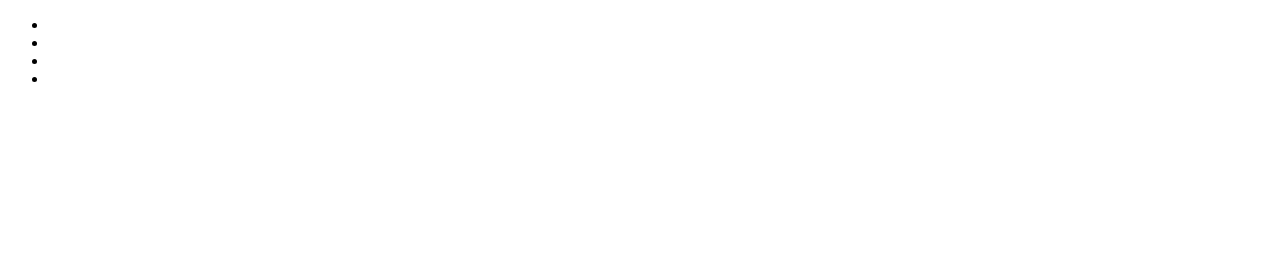
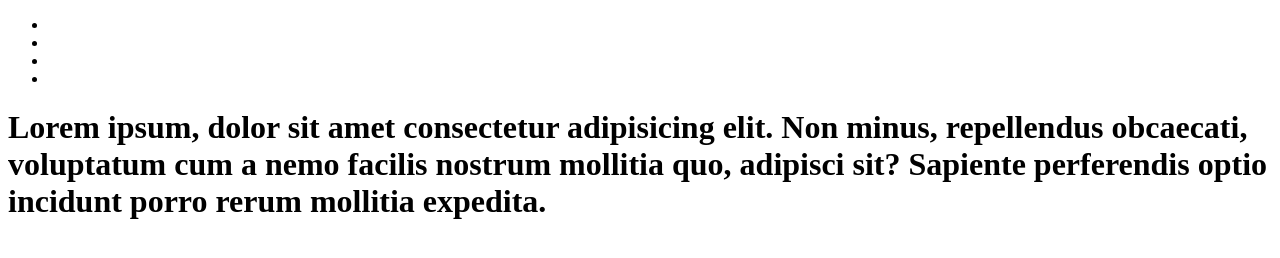
Before and after one commit to baoHocCodeZuiZe/project_festivalHue2025, a plain HTML site: page code_html_css_festival/main.html in a window 1280 px wide. Drawn offline with Linux system fonts and the light colour scheme.

Commit message:
new commit

```diff
--- a/code_html_css_festival/main.html
+++ b/code_html_css_festival/main.html
@@ -18,5 +18,7 @@
             </div>
         </div>
     </header>
+
+    <h1>Lorem ipsum, dolor sit amet consectetur adipisicing elit. Non minus, repellendus obcaecati, voluptatum cum a nemo facilis nostrum mollitia quo, adipisci sit? Sapiente perferendis optio incidunt porro rerum mollitia expedita.</h1>
 </body>
 </html>
```
